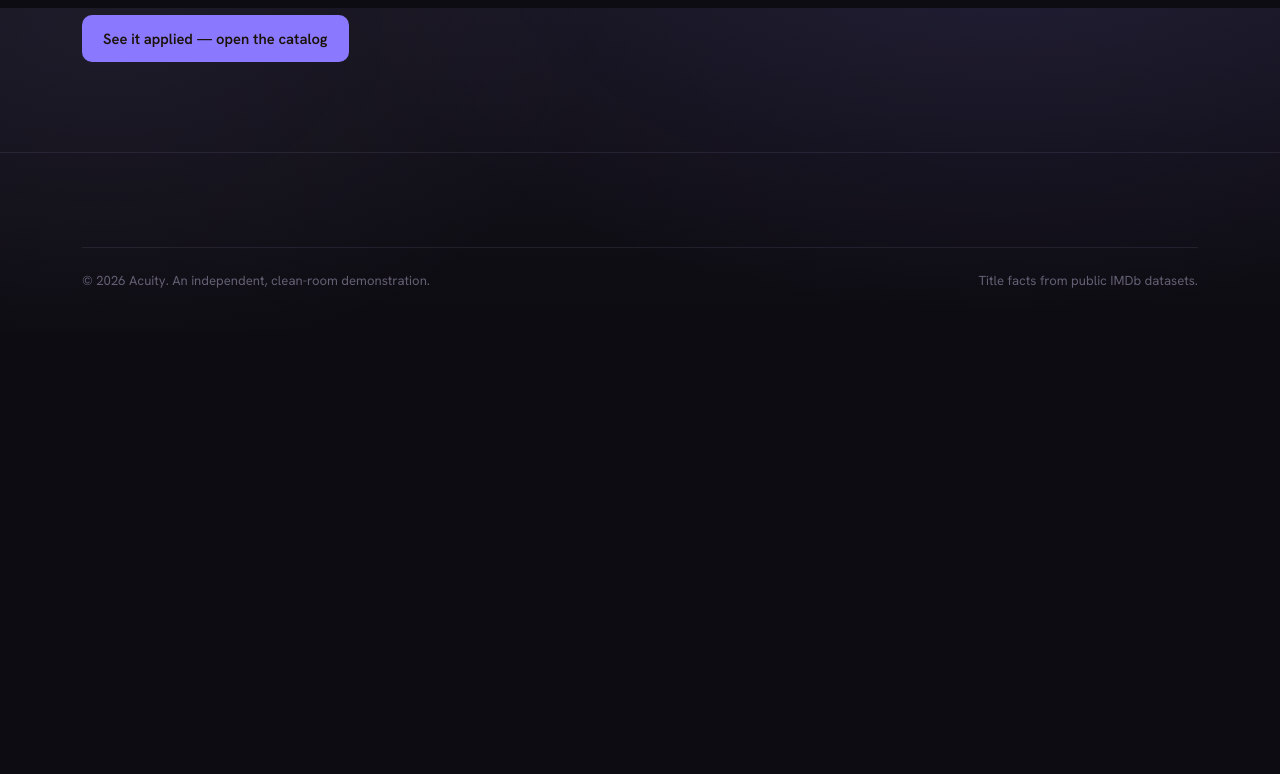
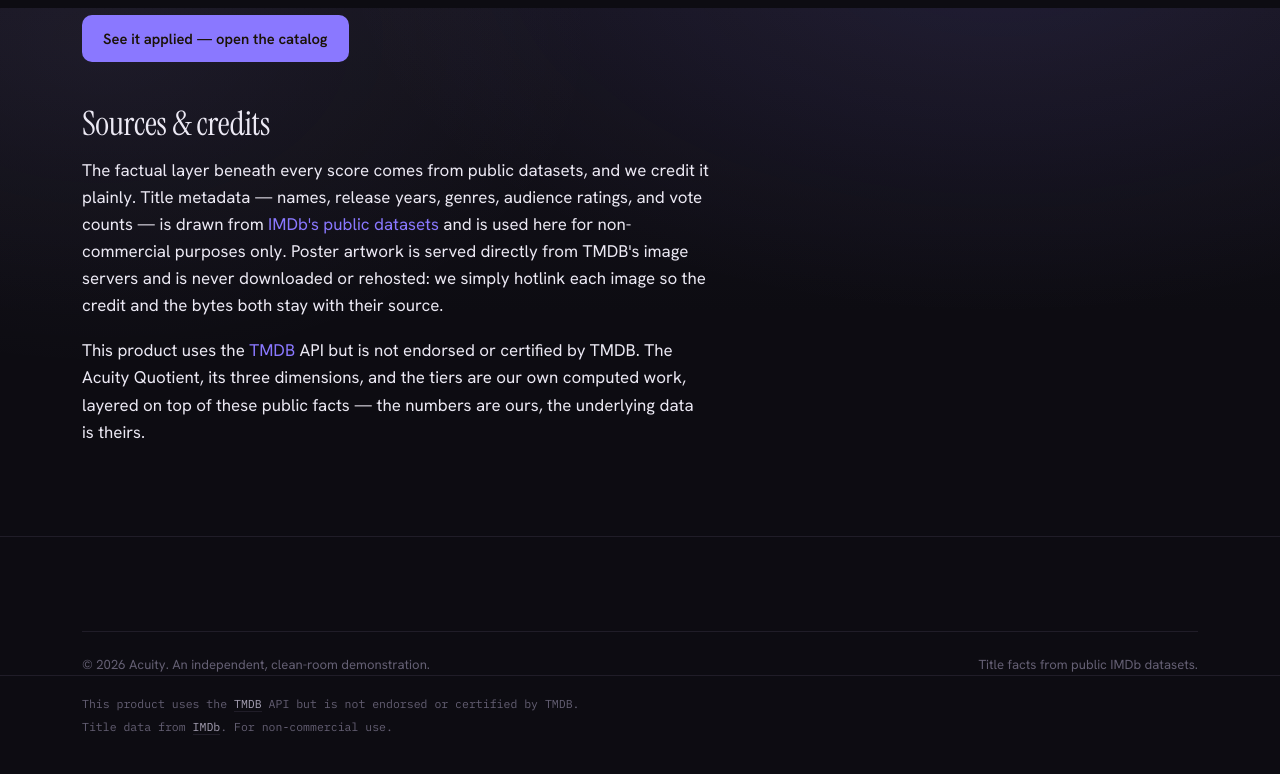
Before and after one commit to bryanroscoe/acuity-tv, a plain HTML site: page dist/methodology.html in a window 1280 px wide. Shown: the part 3192-3966 px from the top of the page. Before the commit the page ends 3523 px from the top, so only its background shows below. Drawn offline with Linux system fonts and the light colour scheme.

Commit message:
add TMDB + IMDb attribution (footer on all pages + methodology credits)
Required attribution: verbatim 'This product uses the TMDB API but is not endorsed
or certified by TMDB' + IMDb non-commercial data credit, injected site-wide via
app.js into existing footers. Posters remain hotlinked, never downloaded.

Co-Authored-By: Claude Opus 4.8 (1M context) <noreply@anthropic.com>
Claude-Session: https://claude.ai/code/session_0115NRoVSzQuRpGP18pph5pJ

```diff
--- a/dist/app.js
+++ b/dist/app.js
@@ -521,6 +521,27 @@ function attachAutocomplete(input, cfg) {
   });
   document.addEventListener('click', e => { if (!host.contains(e.target)) close(); });
   return { isOpen: isOpen, close: close, refresh: run };
+}
+
+/* ----------------------------------------------- attribution footer ----- */
+/* Legally-required data credits, rendered once from here (single source of
+   truth) and appended into whatever footer the page already has, so the
+   wording stays consistent and DRY across every page. Text-only: the page
+   CSP (img-src 'self' data:) does not allow an external logo, and posters are
+   hotlinked from image.tmdb.org — we credit them rather than vendor anything. */
+function injectAttribution() {
+  const footer = document.querySelector('footer');
+  if (!footer || footer.querySelector('.attrib-credit')) return;
+  const tmdbLink = el('a', { class: 'attrib-link', href: 'https://www.themoviedb.org/', target: '_blank', rel: 'noopener noreferrer', text: 'TMDB' });
+  const imdbLink = el('a', { class: 'attrib-link', href: 'https://www.imdb.com/interfaces/', target: '_blank', rel: 'noopener noreferrer', text: 'IMDb' });
+  const block = el('div', { class: 'attrib-credit' }, [
+    el('div', { class: 'attrib-inner' }, [
+      // verbatim TMDB attribution wording (TMDB term-of-use requirement)
+      el('p', { class: 'attrib-line' }, ['This product uses the ', tmdbLink, ' API but is not endorsed or certified by TMDB.']),
+      el('p', { class: 'attrib-line' }, ['Title data from ', imdbLink, '. For non-commercial use.']),
+    ]),
+  ]);
+  footer.appendChild(block);
 }
 
 /* ----------------------------------------------------- nav -------------- */
@@ -1690,6 +1711,7 @@ function drawHistogram(root, stats) {
 /* ----------------------------------------------------- boot ------------- */
 document.addEventListener('DOMContentLoaded', () => {
   initNav();
+  injectAttribution();
   loadWeightPrefs();
   const page = document.body.getAttribute('data-page');
   if (page === 'home') initHome();
--- a/dist/methodology.html
+++ b/dist/methodology.html
@@ -88,6 +88,12 @@
         <p>A high Acuity Quotient is not a command and a low one is not an insult. Comfort viewing earns a low cognitive load by design, and that is a perfectly good reason to watch something. Acuity is a measuring instrument, not a verdict on your taste — its only job is to tell you, plainly, what a given hour is likely to give back.</p>
         <a class="btn btn-primary" href="./explore.html">See it applied — open the catalog</a>
       </div>
+
+      <div class="prose">
+        <h2 id="sources">Sources &amp; credits</h2>
+        <p>The factual layer beneath every score comes from public datasets, and we credit it plainly. Title metadata — names, release years, genres, audience ratings, and vote counts — is drawn from <a href="https://www.imdb.com/interfaces/">IMDb's public datasets</a> and is used here for non-commercial purposes only. Poster artwork is served directly from TMDB's image servers and is never downloaded or rehosted: we simply hotlink each image so the credit and the bytes both stay with their source.</p>
+        <p>This product uses the <a href="https://www.themoviedb.org/">TMDB</a> API but is not endorsed or certified by TMDB. The Acuity Quotient, its three dimensions, and the tiers are our own computed work, layered on top of these public facts — the numbers are ours, the underlying data is theirs.</p>
+      </div>
     </section>
   </main>
 
--- a/dist/styles.css
+++ b/dist/styles.css
@@ -195,6 +195,13 @@ h1, h2, h3, h4 { font-family: var(--serif); font-weight: 400; line-height: 1.08;
 .footer-tag { max-width: 34ch; margin-top: 10px; font-size: 0.92rem; }
 .footer-bottom { margin-top: 40px; padding-top: 22px; border-top: 1px solid var(--line); font-size: 0.82rem; color: var(--muted-2); display: flex; justify-content: space-between; gap: 14px; flex-wrap: wrap; }
 @media (max-width: 720px) { .footer-grid { grid-template-columns: 1fr; gap: 28px; } }
+
+/* data attribution credits (TMDB / IMDb) — injected into every footer */
+.attrib-credit { border-top: 1px solid var(--line); }
+.attrib-credit .attrib-inner { max-width: var(--maxw); margin: 0 auto; padding: 18px 22px 6px; }
+.attrib-line { font-family: var(--mono); font-size: 0.72rem; line-height: 1.7; color: var(--muted-2); margin: 0 0 4px; }
+.attrib-link { color: var(--muted); border-bottom: 1px solid var(--line); }
+.attrib-link:hover { color: var(--text); }
 
 /* ===================================================== buttons ========= */
 .btn {
```
Also changed, not shown: 1 other file.
